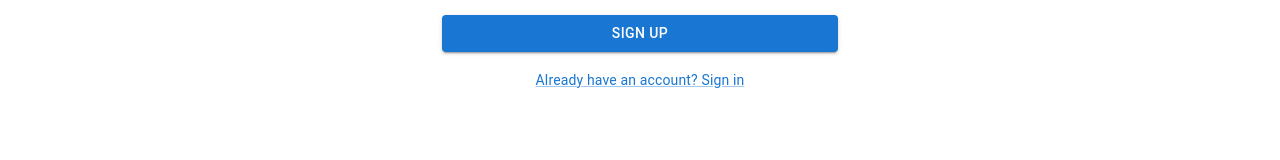
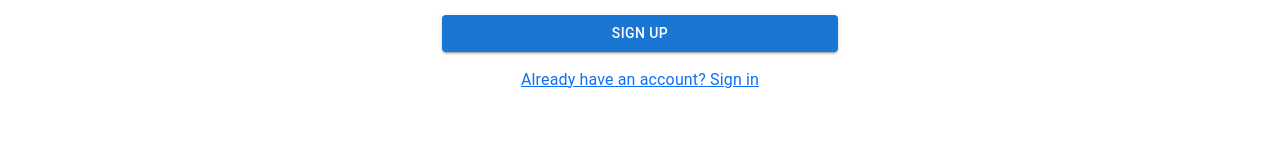
Before and after one commit to rackandstrap/rackAndStrap, a React (Create React App) app in the folder client/: page /signUp in a window 1280 px wide. Shown: the part 513-673 px from the top of the page. Built offline with nearby package versions, Linux system fonts and the light colour scheme; no server answers.

Commit message:
change href to Link

```diff
--- a/client/src/pages/LandingPage/LandingPage.js
+++ b/client/src/pages/LandingPage/LandingPage.js
@@ -28,6 +28,13 @@ const style = {
 
 const LandingPage = () => {
 
+    const navigate = useNavigate()
+
+    //Check for token, if we have a token we push the user to the
+    //Log in user and send them to home
+
+
+
     // Get the latest 20 jobs, then filter by request/provides
     // Then display 5 requests and 5 provides by title, offer, from and two.
     // Clickable pop up to login to see more
@@ -38,15 +45,10 @@ const LandingPage = () => {
 
     const stateTable = {AL:"Alabama", AK:"Alaska", AZ:"Arizona", AR:"Arkansas", CA:"California", CO:"Colorado", CT:"Connecticut", DE:"Delaware", DC:"Washington DC", FL:"Florida", GA:"Georgia", HI:"Hawaii", ID:"Idaho", IL:"Illinois", IN:"Indiana", IA:"Iowa", KS:"Kansas", KY:"Kentucky", LA:"Louisiana", ME:"Maine", MD:"Maryland", MA:"Massachusetts", MI:"Michigan", MN:"Minnesota", MS:"Mississippi", MO:"Missouri", MT:"Montana", NE:"Nebraska", NV:"Navada", NH:"New Hampshire", NJ:"New Jersey", NM:"New Mexico", NY:"New York", NC:"North Carolina", ND:"North Dakota", OH:"Ohio", OK:"Oklahoma", OR:"Oregon", PA:"Pennsylvania", RI:"Rhode Island", SC:"South Carolina", SD:"South Dekota", TN:"Tennessee", TX:"Texas", UT:"Utah", VT:"Vermont", VA:"Virginia", WA:"Washington", WV:"West Virgina", WI:"Wisconsin", WY:"Wyoming"}
 
-    //Check for token, if we have a token we push the user to the /home
-
     //Pop up to push user to login
     const [open, setOpen] = React.useState(false);
     const handleOpen = () => setOpen(true);
     const handleClose = () => setOpen(false);
-
-    const navigate = useNavigate()
-
 
     const getJobs = useQuery({
         // queryKey: ['posts'],
--- a/client/src/pages/SignIn/index.js
+++ b/client/src/pages/SignIn/index.js
@@ -1,5 +1,5 @@
 import react, {useState, useContext, useEffect} from 'react';
-import { useNavigate } from 'react-router-dom';
+import { useNavigate, Link } from 'react-router-dom';
 import { useMutation } from '@tanstack/react-query';
 import axios from 'axios';
 import Avatar from '@mui/material/Avatar';
@@ -8,7 +8,7 @@ import CssBaseline from '@mui/material/CssBaseline';
 import TextField from '@mui/material/TextField';
 import FormControlLabel from '@mui/material/FormControlLabel';
 import Checkbox from '@mui/material/Checkbox';
-import Link from '@mui/material/Link';
+// import Link from '@mui/material/Link';
 import Grid from '@mui/material/Grid';
 import Box from '@mui/material/Box';
 import LockOutlinedIcon from '@mui/icons-material/LockOutlined';
@@ -137,7 +137,7 @@ const SignIn = () => {
             </Button>
             <Grid container>
               <Grid item>
-                <Link id='signUpLink' href='/signUp' variant="body2">
+                <Link id='signUpLink' as={Link} to="/signUp" variant="body2">
                   {"Don't have an account? Sign Up"}
                 </Link>
               </Grid>
--- a/client/src/pages/SignUp/index.js
+++ b/client/src/pages/SignUp/index.js
@@ -1,5 +1,5 @@
 import React, {useState} from "react";
-import { Navigate, useNavigate } from 'react-router-dom';
+import { Navigate, useNavigate, Link } from 'react-router-dom';
 import axios from 'axios';
 import Avatar from '@mui/material/Avatar';
 import Button from '@mui/material/Button';
@@ -7,7 +7,7 @@ import CssBaseline from '@mui/material/CssBaseline';
 import TextField from '@mui/material/TextField';
 import FormControlLabel from '@mui/material/FormControlLabel';
 import Checkbox from '@mui/material/Checkbox';
-import Link from '@mui/material/Link';
+// import Link from '@mui/material/Link';
 import Grid from '@mui/material/Grid';
 import Box from '@mui/material/Box';
 import LockOutlinedIcon from '@mui/icons-material/LockOutlined';
@@ -212,7 +212,7 @@ const SignUp = () => {
                 </Button>
                 <Grid container justifyContent="center">
                     <Grid item>
-                    <Link href="/login" variant="body2" id="signInLink">
+                    <Link as={Link} to="/login" variant="body2" id="signInLink">
                         Already have an account? Sign in
                     </Link>
                     </Grid>
```
